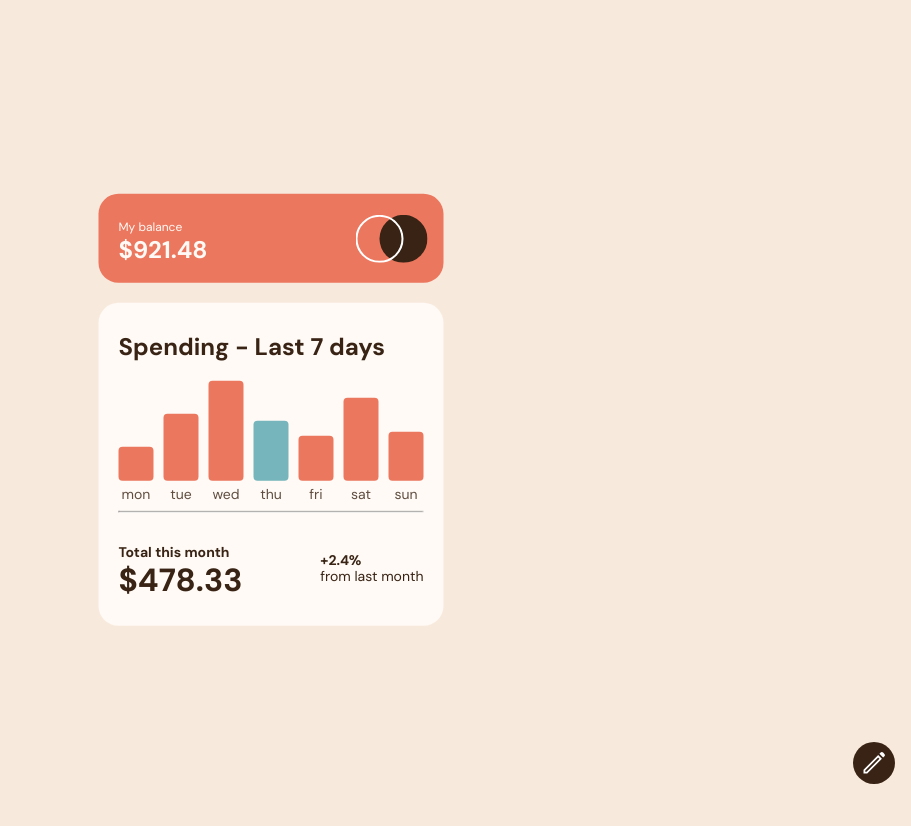
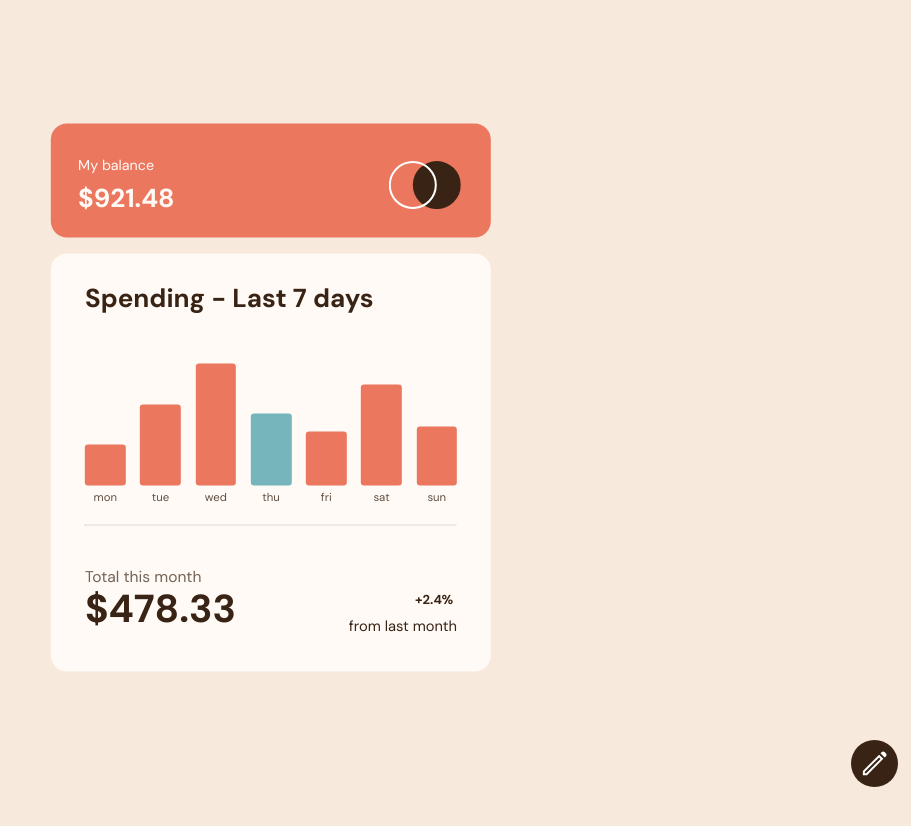
Before and after one commit to cosmoart/Expenses-chart-component-solution, a React (Vite) app: page / in a window 1280 px wide. Shown: the top 826 px of the page, without its empty margins (369-1280 px from the left). Built offline with nearby package versions, Linux system fonts and the light colour scheme.

Commit message:
final styles

```diff
--- a/src/App.jsx
+++ b/src/App.jsx
@@ -7,41 +7,54 @@ const Card = styled.div`
 	top: 50%;
 	left: 50%;
 	transform: translate(-50%, -50%);
+	padding-bottom: 1.6rem;
 	`
 const Balance = styled.article`
 	position: relative;
-	border-radius: 20px;
+	border-radius: 1.25rem;
 	background: var(--Softred);
-	padding: 10px 20px;
-	margin: 20px 0;
+	padding: 1.6rem 2rem 1.2rem 2.1rem;
+	margin: 1.25rem 0;
 	&::after{
 		content: url("logo.svg");
 		height: 3rem;
 		position: absolute;
-		right: 1rem;
+		right: 2.3rem;
 		top: 50%;
 		transform: translateY(-50%);
 	}
+	h3 span:first-child{
+		font-size: 1.1rem;
+		margin-bottom: 0.8rem;
+    	display: inline-block;
+	}
+	h3 span:last-child{
+		font-size: 2rem;
+	}
 	`
 const Spending = styled.article`
-	border-radius: 20px;
+	border-radius: 1.25rem;
 	background: var(--Verypaleorange);
-	padding: 10px 20px;
+	padding: 0.625rem 2.625rem 2rem 2.625rem;
+	h1{
+		font-size: 2rem;
+		margin-bottom: 3.9rem;
+	}
 	`
 const Graphic = styled.ul`
 	padding: 0;
 	display: flex;
 	justify-content: space-between;
 	align-items: flex-end;
-	height: 100px;
-	margin-bottom: 30px;
-	gap: 10px;
+	height: 9.375rem;
+	margin-bottom: 1.875rem;
+	gap: 1.125rem;
 	li{
 		cursor: pointer;
 		position: relative;
 		transition: height .3s ease-in-out, color .3s ease-in-out;
-		border-radius: 4px;
-		width: 35px;
+		border-radius: 0.25rem;
+		width: 3.125rem;
 		height: 0;
 		background: var(--Softred);
 		&::marker{
@@ -50,10 +63,10 @@ const Graphic = styled.ul`
 		&::after{
 			content: attr(data-day);
 			position: absolute;
-			bottom: -22px;
+			bottom: -1.375rem;
 			left: 50%;
 			transform: translateX(-50%);
-			font-size: 14px;
+			font-size: 0.875rem;
 			opacity: .8;
 		}
 		&::before{
@@ -61,9 +74,9 @@ const Graphic = styled.ul`
 			font-weight: bold;
 			background: var(--Darkbrown);
 			color: var(--Verypaleorange);
-			border-radius: 3px;
-			padding: 3px 6px;
-			font-size: 14px;
+			border-radius: 0.188rem;
+			padding: 0.188rem 0.375rem;
+			font-size: 0.875rem;
 			position: absolute;
 			left: 50%;
 			top: 0;
@@ -72,12 +85,13 @@ const Graphic = styled.ul`
 			transition: .3s ease-in-out;
 		}
 		&:hover::before{
-			top: -30px;
+			top: -1.875rem;
 			transform: translateX(-50%) scale(1);
 			opacity: 1;
+			filter: brightness(.75);
 		}
 		&:hover{
-			filter: brightness(1.2);
+			filter: brightness(1.3);
 		}
 	}
 	`
@@ -85,29 +99,31 @@ const EditForm = styled.form`
 	font-weight: bold;
     color: var(--Verypaleorange);
     background: var(--Softred);
-    gap: 7px;
+    gap: 0.7rem;
 	display: flex;
     flex-direction: column;
 	position: absolute;
     bottom: 0;
     right: 0;
-    padding: 1rem;
-    margin: 40px;
-    border-radius: 10px;
+    padding: 2rem;
+    margin: 3rem;
+    border-radius: 0.6rem;
 	transition: transform .2s ease-in-out, opacity .2s ease-in-out;
 	`
 const EditFormItem = styled.label`
 	display: flex;
     justify-content: space-between;
-	gap: 25px;
+	gap: 1.563rem;
+	font-size: 1.5rem;
 	span::first-letter{
 		text-transform: uppercase;
 	}
 	input{
+		font-size: 1.2rem;
 		width: 5rem;
 		text-align:right;
 		font-weight: bold;
-    	border-radius: 3px;
+    	border-radius: 0.188rem;
     	border: none;
 		color: var(--Darkbrown)
 	}
@@ -115,14 +131,14 @@ const EditFormItem = styled.label`
 const EditButton = styled.button`
 	cursor: pointer;
 	position: absolute;
-	width: 42px;
-    height: 42px;
+	width: 3.6rem;
+    height: 3.6rem;
     bottom: 1rem;
     right: 1rem;
     z-index: 10;
     border-radius: 50%;
     border: none;
-    padding: 7px;
+    padding:0.6rem;
 	background: var(--Darkbrown);
 	transition: filter .1s ease-in-out, transform .1s ease-in-out;
 	img{
@@ -139,10 +155,10 @@ const EditButton = styled.button`
 	`
 const Subtitle = styled.h3`
 	font-weight: bold;
-	margin: 10px 0;
+	margin: 0.625rem 0;
 	color: var(--Verypaleorange);
 	span:first-child{
-		font-size: 12px;
+		font-size: 0.75rem;
 		font-weight: 400;
 	}
 	span:last-child{
@@ -150,23 +166,29 @@ const Subtitle = styled.h3`
 		font-weight: 600;
 	}
 	`
-const Total = styled.h2`
-	span:first-child{
-		font-weight: 400;
-		font-size: 14px
-	}
-	span:last-child{
-		font-weight: 600;
-		font-size: 2rem;
-	}
-`
 const SpendingFooter = styled.footer`
 	display: flex;
 	justify-content: space-between;
-    align-items: center;
-	font-size: 14px;
-	span:first-child{
+    align-items: flex-end;
+	font-size: 0.875rem;
+	p span:first-child{
+		font-size: 1rem;
 		font-weight: 600;
+		margin-left: 5.1rem;
+		margin-bottom: 0.8rem;
+    	display: inline-block;
+	}
+	p span:last-child{
+		font-size: 1.13rem;
+	}
+	h2 span:first-child{
+		opacity: .7;
+		font-weight: 400;
+		font-size: 1.2rem;
+	}
+	h2 span:last-child{
+		font-weight: 600;
+		font-size: 3rem;
 	}
 	`
 
@@ -211,9 +233,9 @@ function App() {
 						{data.map((item, id) => <li data-day={item.day} data-amount={item.amount} id={id} key={id + 10}></li>)}
 					</Graphic>
 
-					<hr />
+					<hr style={{ "opacity": "0.4", "margin": "3rem 0 2rem" }} />
 					<SpendingFooter>
-						<Total><span>Total this month</span><br /><span>$478.33</span></Total>
+						<h2><span>Total this month</span><br /><span>$478.33</span></h2>
 						<p><span>+2.4%</span><br /><span>from last month</span></p>
 					</SpendingFooter>
 				</Spending>
--- a/src/index.css
+++ b/src/index.css
@@ -20,3 +20,27 @@ body {
 	transform: translateY(20rem) scale(0.5);
 	opacity: 0;
 }
+
+@media screen and (max-width: 1400px) {
+	:root {
+		font-size: 13px;
+	}
+}
+
+@media screen and (max-width: 1100px) {
+	:root {
+		font-size: 12px;
+	}
+}
+
+@media screen and (max-width: 800px) {
+	:root {
+		font-size: 10px;
+	}
+}
+
+@media screen and (max-width: 370px) {
+	:root {
+		font-size: 9px;
+	}
+}
```
